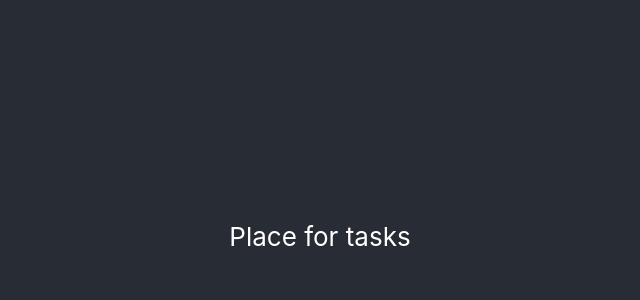
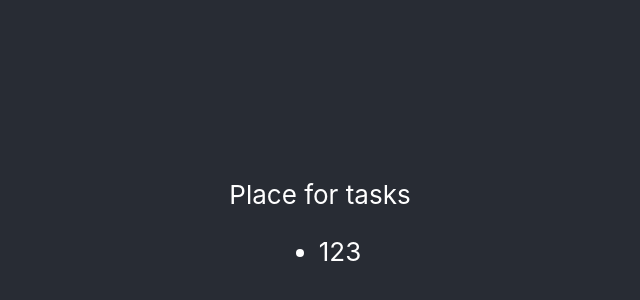
Before and after one commit to Alex-aa7/Result_Middle, a React (Create React App) app in the folder react-module/: page / in a window 1280 px wide. Shown: the part 164-464 px from the top of the page, without its empty margins (320-960 px from the left). Built offline with nearby package versions, Linux system fonts and the light colour scheme.

Commit message:
make todo

```diff
--- a/react-module/src/App.js
+++ b/react-module/src/App.js
@@ -1,4 +1,5 @@
 import "./App.css";
+import { Todo } from "./sandbox/todo";
 
 
 function App() {
@@ -6,6 +7,7 @@ function App() {
     <div className="App">
       <header className="App-header">
         Place for tasks
+        <Todo/>
       </header>
     </div>
   );
--- /dev/null
+++ b/react-module/src/sandbox/todo.jsx
@@ -0,0 +1,9 @@
+export const Todo =()=> {
+    return (
+        <div>
+            <ul>
+                <li>123</li>
+            </ul>
+        </div>
+    )
+}
```
